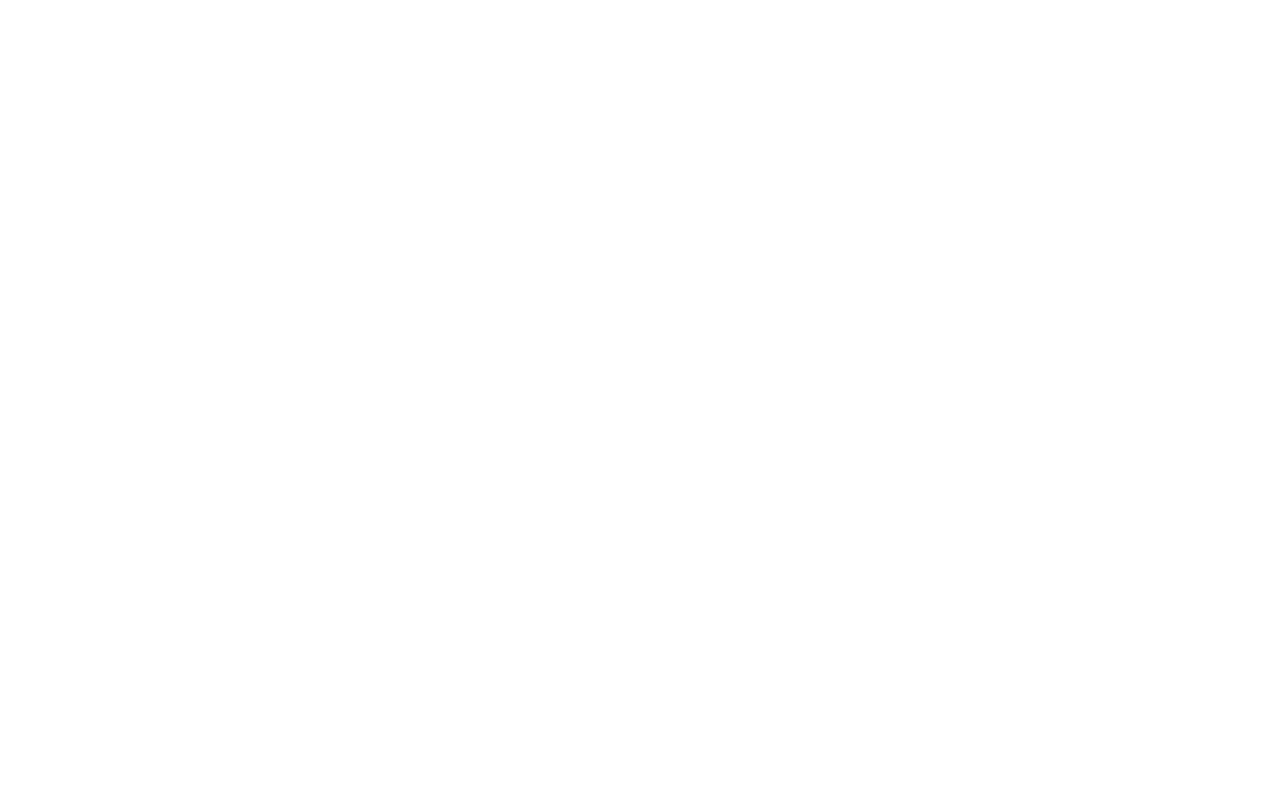
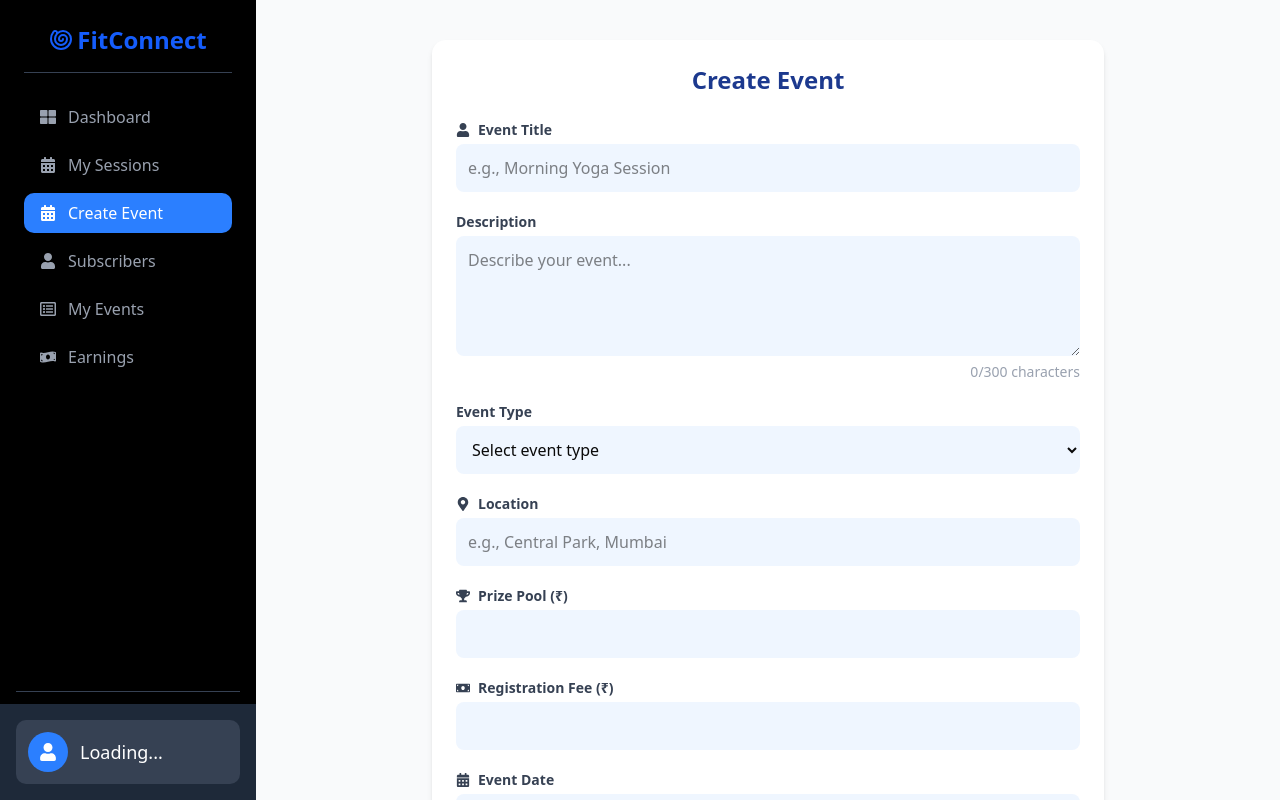
Before and after one commit to Praveenkumar02023/fit-connect, a React (Vite) app in the folder frontend/: page /trainer/createEvent in a window 1280 px wide. Before the commit this address had no page. Built offline with nearby package versions, Linux system fonts and the light colour scheme; no server answers.

Commit message:
Create event page created

```diff
--- a/frontend/src/App.jsx
+++ b/frontend/src/App.jsx
@@ -29,6 +29,7 @@
 import Subscribers from './pages/Trainer/Subscribers';
 import Earnings from './pages/Trainer/Earnings';
 import TrainerDashboard from './pages/Trainer/TrainerDashboard';
+import CreateEvent from './pages/Trainer/CreateEvent';
 
 function App() {
   return (
@@ -72,6 +73,7 @@
         <Route path = "sessions" element = {<TrainerSessionsPage /> } />
         <Route path = "subscribers" element = {<Subscribers /> } />
         <Route path = "earnings" element = {<Earnings />} />
+        <Route path = 'createEvent' element = {<CreateEvent />} />
         </Route>
 
 
--- a/frontend/src/components/Trainer-Dashboard/SessionCard.jsx
+++ b/frontend/src/components/Trainer-Dashboard/SessionCard.jsx
@@ -102,7 +102,7 @@
       </div>
 
       {/* Meeting Status Display */}
-      {meetingStatus === "active" && meetingLink && (
+      {meetingStatus === "active" &&  meetingLink  && (
         <div className="text-center">
           <a
             href={meetingLink}
--- a/frontend/src/components/Trainer-Dashboard/Sidebar.jsx
+++ b/frontend/src/components/Trainer-Dashboard/Sidebar.jsx
@@ -40,7 +40,7 @@
   const navItems = [
     { to: "/trainer", label: "Dashboard", icon: <FaThLarge /> },
     { to: "/trainer/sessions", label: "My Sessions", icon: <FaCalendarAlt /> },
-    { to: "/trainer/create-event", label: "Create Event", icon: <FaCalendarAlt /> },
+    { to: "/trainer/createEvent", label: "Create Event", icon: <FaCalendarAlt /> },
     { to: "/trainer/subscribers", label: "Subscribers", icon: <FaUser /> },
     { to: "/trainer/events", label: "My Events", icon: <FaRegListAlt /> },
     { to: "/trainer/earnings", label: "Earnings", icon: <FaMoneyBillWave /> }
--- /dev/null
+++ b/frontend/src/pages/Trainer/CreateEvent.jsx
@@ -0,0 +1,242 @@
+import React, { useState, useContext } from 'react';
+import axios from 'axios';
+import { useNavigate } from 'react-router-dom';
+import { StoreContext } from '../../Context/StoreContext';
+import { toast, ToastContainer } from 'react-toastify';
+import {
+  FaUser,
+  FaMapMarkerAlt,
+  FaCalendarAlt,
+  FaImage,
+  FaTrophy,
+  FaMoneyBill,
+} from 'react-icons/fa';
+
+const CreateEvent = () => {
+  const { url, token } = useContext(StoreContext);
+  const navigate = useNavigate();
+
+  const [formData, setFormData] = useState({
+    title: '',
+    description: '',
+    type: '',
+    location: '',
+    prizePool: '',
+    registerationFee: '',
+    date: '',
+  });
+
+  const [selectedImage, setSelectedImage] = useState(null);
+  const [image, setImage] = useState(null);
+
+  const handleChange = (e) => {
+    setFormData({ ...formData, [e.target.name]: e.target.value });
+  };
+
+  const handleFileChange = (e) => {
+    const file = e.target.files[0];
+    if (file) {
+      setSelectedImage(URL.createObjectURL(file));
+      setImage(file);
+    }
+  };
+
+  const onSubmit = async (e) => {
+    e.preventDefault();
+    try {
+      const formPayload = new FormData();
+      formPayload.append('title', formData.title);
+      formPayload.append('description', formData.description);
+      formPayload.append('type', formData.type);
+      formPayload.append('location', formData.location);
+      formPayload.append('prizePool', Number(formData.prizePool));
+      formPayload.append('registerationFee', Number(formData.registerationFee));
+      formPayload.append('date', formData.date);
+      if (image) {
+        formPayload.append('image', image);
+      }
+
+      const res = await axios.post(`${url}/api/v1/event/create`, formPayload, {
+        headers: { Authorization: `Bearer ${token}` },
+      });
+
+      if (res.data.message === 'Event created successfully') {
+        toast.success('Event Created Successfully');
+        setTimeout(() => {
+            navigate('/trainer/events');
+        }, 1500);
+      } else {
+        alert('Error in creating event');
+      }
+    } catch (error) {
+      console.error('Error in creating event', error);
+    }
+  };
+
+  return (
+    <div className="bg-gray-50">
+        <ToastContainer />
+      {/* Hero Section */}
+
+      {/* Form Section */}
+      <div className="px-4 py-10 flex justify-center bg-gray-50">
+        <div className="w-full max-w-2xl bg-white p-6 rounded-xl shadow-md">
+          <h2 className="text-2xl font-bold mb-6 text-center text-blue-900">Create Event</h2>
+
+          <form onSubmit={onSubmit} className="space-y-5">
+            {/* Event Title */}
+            <div>
+              <label className="text-sm font-semibold flex items-center gap-2 text-gray-700 mb-1">
+                <FaUser /> Event Title
+              </label>
+              <input
+                type="text"
+                name="title"
+                value={formData.title}
+                onChange={handleChange}
+                placeholder="e.g., Morning Yoga Session"
+                className="w-full bg-blue-50 p-3 rounded-md focus:outline-none"
+                required
+              />
+            </div>
+
+            {/* Description */}
+            <div>
+              <label className="text-sm font-semibold text-gray-700 mb-1 block">Description</label>
+              <textarea
+                name="description"
+                value={formData.description}
+                onChange={handleChange}
+                placeholder="Describe your event..."
+                rows={4}
+                maxLength={300}
+                className="w-full bg-blue-50 p-3 rounded-md focus:outline-none"
+                required
+              />
+              <p className="text-right text-sm text-gray-400">
+                {formData.description.length}/300 characters
+              </p>
+            </div>
+
+            {/* Event Type */}
+            <div>
+              <label className="text-sm font-semibold text-gray-700 mb-1 block">Event Type</label>
+              <select
+                name="type"
+                value={formData.type}
+                onChange={handleChange}
+                className="w-full bg-blue-50 p-3 rounded-md"
+                required
+              >
+                <option value="">Select event type</option>
+                <option value="Cardio">Cardio</option>
+                <option value="Strength">Strength</option>
+                <option value="Yoga">Yoga</option>
+                <option value="Boxing">Boxing</option>
+                <option value="HIIT">HIIT</option>
+              </select>
+            </div>
+
+            {/* Location */}
+            <div>
+              <label className="text-sm font-semibold flex items-center gap-2 text-gray-700 mb-1">
+                <FaMapMarkerAlt /> Location
+              </label>
+              <input
+                type="text"
+                name="location"
+                value={formData.location}
+                onChange={handleChange}
+                placeholder="e.g., Central Park, Mumbai"
+                className="w-full bg-blue-50 p-3 rounded-md"
+                required
+              />
+            </div>
+
+            {/* Prize Pool */}
+            <div>
+              <label className="text-sm font-semibold flex items-center gap-2 text-gray-700 mb-1">
+                <FaTrophy /> Prize Pool (₹)
+              </label>
+              <input
+                type="number"
+                name="prizePool"
+                value={formData.prizePool}
+                onChange={handleChange}
+                className="w-full bg-blue-50 p-3 rounded-md"
+              />
+            </div>
+
+            {/* Registration Fee */}
+            <div>
+              <label className="text-sm font-semibold flex items-center gap-2 text-gray-700 mb-1">
+                <FaMoneyBill /> Registration Fee (₹)
+              </label>
+              <input
+                type="number"
+                name="registerationFee"
+                value={formData.registerationFee}
+                onChange={handleChange}
+                className="w-full bg-blue-50 p-3 rounded-md"
+                required
+              />
+            </div>
+
+            {/* Date */}
+            <div>
+              <label className="text-sm font-semibold flex items-center gap-2 text-gray-700 mb-1">
+                <FaCalendarAlt /> Event Date
+              </label>
+              <input
+                type="date"
+                name="date"
+                value={formData.date}
+                onChange={handleChange}
+                className="w-full bg-blue-50 p-3 rounded-md"
+                required
+              />
+            </div>
+
+            {/* Poster Image */}
+            <div>
+              <label className="text-sm font-semibold flex items-center gap-2 text-gray-700 mb-1">
+                <FaImage /> Banner Image
+              </label>
+              <label className="bg-blue-50 h-[120px] rounded-md text-center hover:bg-blue-100 transition duration-200 cursor-pointer block">
+                {selectedImage ? (
+                <div className="mb-2 rounded-md overflow-hidden h-[120px]">
+                  <img
+                    src={selectedImage}
+                    alt="Selected Preview"
+                    className="w-full h-full rounded-md object-cover"
+                  />
+                  </div>
+                ) : (
+                  <span className="text-gray-500 text-center">Click to upload an image</span>
+                )}
+                <input
+                  type="file"
+                  accept="image/*"
+                  onChange={handleFileChange}
+                  className="hidden"
+                />
+              </label>
+            </div>
+
+            {/* Submit Button */}
+            <div className="flex justify-center pt-2">
+              <button
+                type="submit"
+                className="bg-blue-600 hover:bg-blue-700 text-white px-6 py-2 rounded-md font-semibold"
+              >
+                Create Event
+              </button>
+            </div>
+          </form>
+        </div>
+      </div>
+    </div>
+  );
+};
+
+export default CreateEvent;
```
